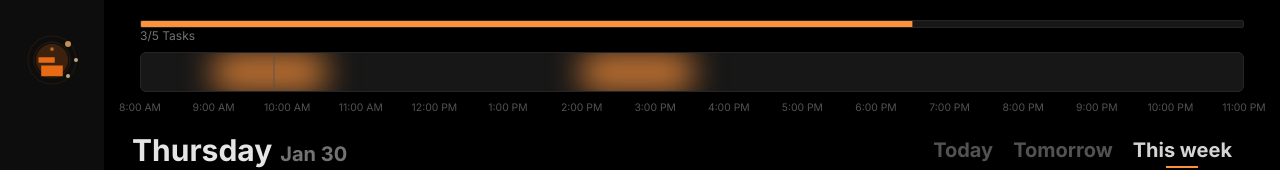
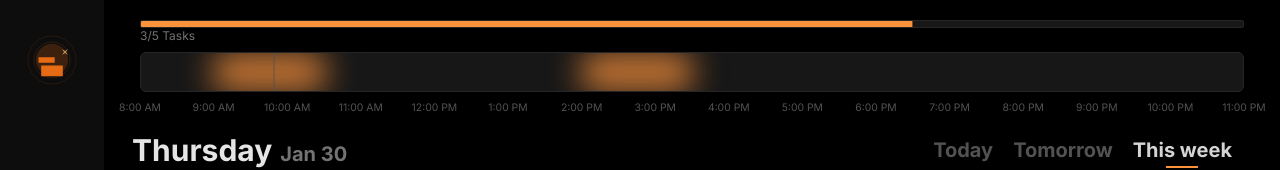
Before and after one commit to GrandeJames/bryzi, a Next.js app: page / in a window 1280 px wide. Shown: the top 170 px of the page. Built offline with nearby package versions, Linux system fonts and the light colour scheme.

Commit message:
Update menu icon

```diff
--- a/src/components/icons/Icon2.tsx
+++ b/src/components/icons/Icon2.tsx
@@ -29,21 +29,10 @@ export default function TaskIcon() {
             className="fill-current opacity-90"
           />
 
-          {/* Time pulse indicator */}
-          <circle
-            cx="0"
-            cy="-12"
-            r="2"
-            className="fill-orange-400 animate-pulse"
-          />
         </g>
 
-        {/* Floating course nodes */}
-        <g className="opacity-75">
-          <circle cx="48" cy="16" r="3" className="fill-orange-300" />
-          <circle cx="56" cy="32" r="2" className="fill-orange-200" />
-          <circle cx="48" cy="48" r="2" className="fill-orange-200" />
-        </g>
+         {/* Subtle sparkle accent */}
+         <path d="M44 24l-2 3 3-2 3 2-2-3 2-3-3 2-3-2z" className="fill-orange-300/70" />
       </svg>
     );
   }
```
